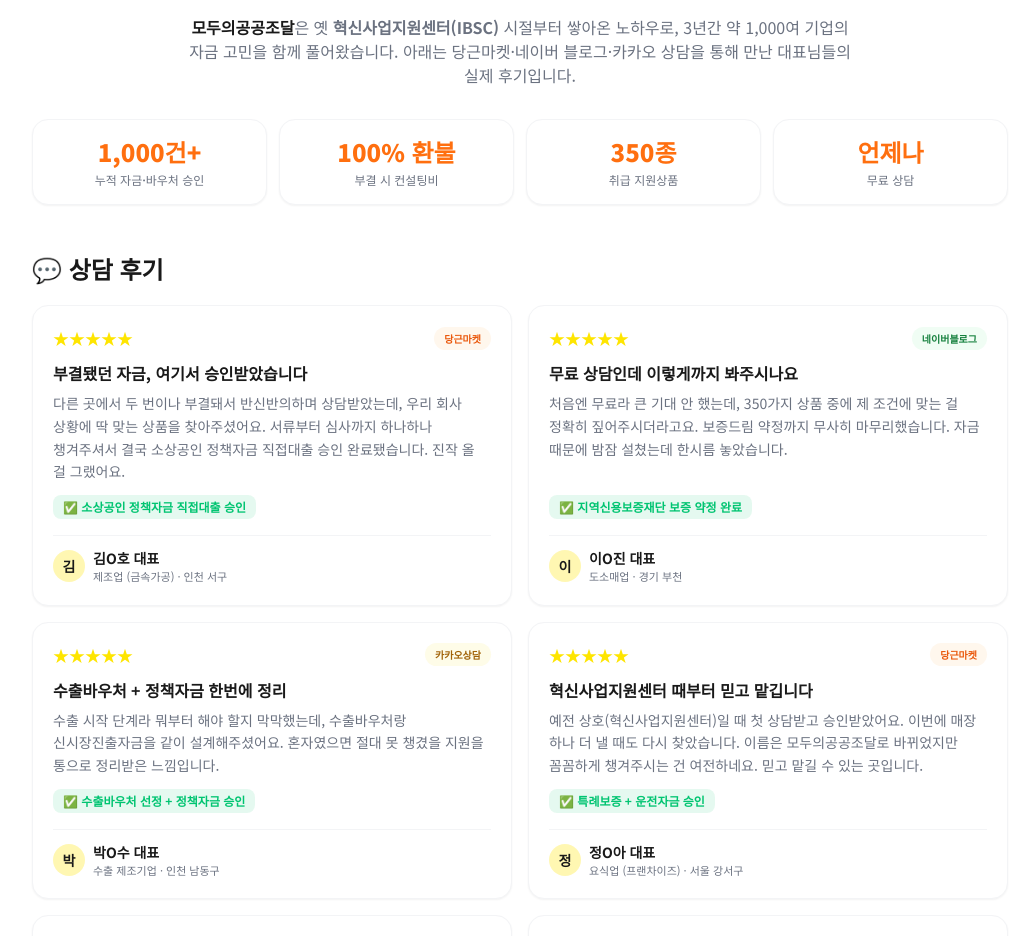
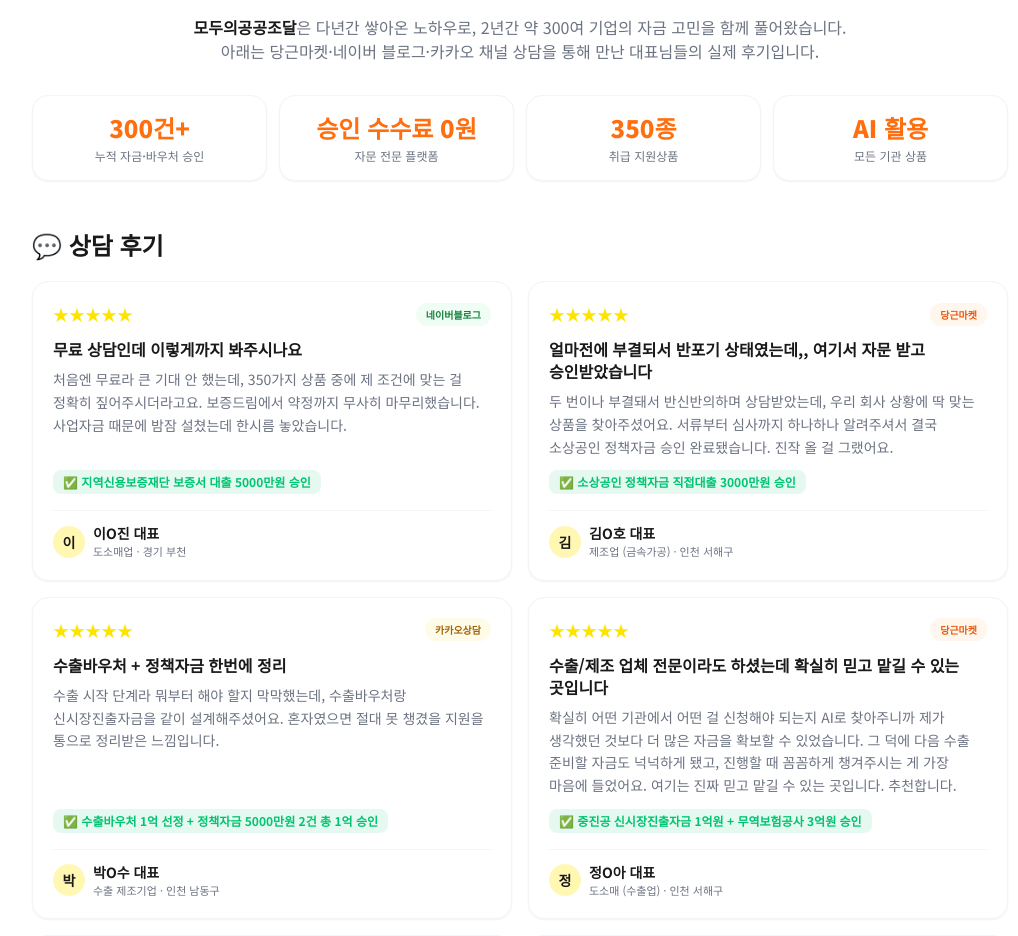
Before and after one commit to ppfa26/PPFA26, a Next.js app: page /community in a window 1280 px wide. Shown: the part 194-1130 px from the top of the page, without its empty margins (120-1138 px from the left). Built offline with nearby package versions, Linux system fonts and the light colour scheme; no server answers; a web font is replaced by a local one.

Commit message:
후기 페이지 수정: 히어로 문구(2년/300여 기업/카카오 채널), 통계 배너(300건+/승인수수료 0원/AI 활용), 후기 6건 원문 교체 및 승인금액 반영

```diff
--- a/src/app/community/page.tsx
+++ b/src/app/community/page.tsx
@@ -24,24 +24,24 @@ type Review = {
 
 const REVIEWS: Review[] = [
   {
-    name: "김O호 대표",
-    business: "제조업 (금속가공)",
-    region: "인천 서구",
-    channel: "당근마켓",
-    rating: 5,
-    title: "부결됐던 자금, 여기서 승인받았습니다",
-    body: "다른 곳에서 두 번이나 부결돼서 반신반의하며 상담받았는데, 우리 회사 상황에 딱 맞는 상품을 찾아주셨어요. 서류부터 심사까지 하나하나 챙겨주셔서 결국 소상공인 정책자금 직접대출 승인 완료됐습니다. 진작 올 걸 그랬어요.",
-    result: "소상공인 정책자금 직접대출 승인",
-  },
-  {
     name: "이O진 대표",
     business: "도소매업",
     region: "경기 부천",
     channel: "네이버블로그",
     rating: 5,
     title: "무료 상담인데 이렇게까지 봐주시나요",
-    body: "처음엔 무료라 큰 기대 안 했는데, 350가지 상품 중에 제 조건에 맞는 걸 정확히 짚어주시더라고요. 보증드림 약정까지 무사히 마무리했습니다. 자금 때문에 밤잠 설쳤는데 한시름 놓았습니다.",
-    result: "지역신용보증재단 보증 약정 완료",
+    body: "처음엔 무료라 큰 기대 안 했는데, 350가지 상품 중에 제 조건에 맞는 걸 정확히 짚어주시더라고요. 보증드림에서 약정까지 무사히 마무리했습니다. 사업자금 때문에 밤잠 설쳤는데 한시름 놓았습니다.",
+    result: "지역신용보증재단 보증서 대출 5000만원 승인",
+  },
+  {
+    name: "김O호 대표",
+    business: "제조업 (금속가공)",
+    region: "인천 서해구",
+    channel: "당근마켓",
+    rating: 5,
+    title: "얼마전에 부결되서 반포기 상태였는데,, 여기서 자문 받고 승인받았습니다",
+    body: "두 번이나 부결돼서 반신반의하며 상담받았는데, 우리 회사 상황에 딱 맞는 상품을 찾아주셨어요. 서류부터 심사까지 하나하나 알려주셔서 결국 소상공인 정책자금 승인 완료됐습니다. 진작 올 걸 그랬어요.",
+    result: "소상공인 정책자금 직접대출 3000만원 승인",
   },
   {
     name: "박O수 대표",
@@ -51,17 +51,17 @@ const REVIEWS: Review[] = [
     rating: 5,
     title: "수출바우처 + 정책자금 한번에 정리",
     body: "수출 시작 단계라 뭐부터 해야 할지 막막했는데, 수출바우처랑 신시장진출자금을 같이 설계해주셨어요. 혼자였으면 절대 못 챙겼을 지원을 통으로 정리받은 느낌입니다.",
-    result: "수출바우처 선정 + 정책자금 승인",
+    result: "수출바우처 1억 선정 + 정책자금 5000만원 2건 총 1억 승인",
   },
   {
     name: "정O아 대표",
-    business: "요식업 (프랜차이즈)",
-    region: "서울 강서구",
+    business: "도소매 (수출업)",
+    region: "인천 서해구",
     channel: "당근마켓",
     rating: 5,
-    title: "혁신사업지원센터 때부터 믿고 맡깁니다",
-    body: "예전 상호(혁신사업지원센터)일 때 첫 상담받고 승인받았어요. 이번에 매장 하나 더 낼 때도 다시 찾았습니다. 이름은 모두의공공조달로 바뀌었지만 꼼꼼하게 챙겨주시는 건 여전하네요. 믿고 맡길 수 있는 곳입니다.",
-    result: "특례보증 + 운전자금 승인",
+    title: "수출/제조 업체 전문이라도 하셨는데 확실히 믿고 맡길 수 있는 곳입니다",
+    body: "확실히 어떤 기관에서 어떤 걸 신청해야 되는지 AI로 찾아주니까 제가 생각했던 것보다 더 많은 자금을 확보할 수 있었습니다. 그 덕에 다음 수출 준비할 자금도 넉넉하게 됐고, 진행할 때 꼼꼼하게 챙겨주시는 게 가장 마음에 들었어요. 여기는 진짜 믿고 맡길 수 있는 곳입니다. 추천합니다.",
+    result: "중진공 신시장진출자금 1억원 + 무역보험공사 3억원 승인",
   },
   {
     name: "최O민 대표",
@@ -71,7 +71,7 @@ const REVIEWS: Review[] = [
     rating: 5,
     title: "창업 초기 자금, 혁신창업사업화자금으로",
     body: "기술은 있는데 담보가 없어서 은행은 다 막혀 있었어요. 혁신창업사업화자금이라는 게 있는 줄도 몰랐는데 정확히 안내해주셨고, 결국 승인받았습니다. 스타트업 대표님들께 꼭 추천드려요.",
-    result: "중진공 혁신창업사업화자금 승인",
+    result: "중진공 혁신창업사업화자금 1억 승인",
   },
   {
     name: "한O경 대표",
@@ -80,16 +80,16 @@ const REVIEWS: Review[] = [
     channel: "카카오상담",
     rating: 5,
     title: "전화 한 통으로 시작했는데",
-    body: "대표번호로 전화 한 통 드린 게 시작이었는데, 우리 회사 등급이랑 상황 다 검토해서 가능한 자금을 쭉 정리해주셨어요. 부담 없이 상담받은 게 실제 지급 완료로 이어졌습니다. 감사합니다.",
-    result: "정책자금 지급 완료",
+    body: "대표번호로 전화 한 통 드린 게 시작이었는데, 우리 회사 등급이랑 상황 다 검토해서 가능한 자금을 쭉 정리해주셨어요. 부담 없이 상담받았는데 그대로 해보니까 승인이 정말 되네요. 정말 감사합니다.",
+    result: "중진공 1억 + 기술보증기금 1억 총 2억 승인",
   },
 ];
 
 const STATS = [
-  { label: "누적 자금·바우처 승인", value: "1,000건+" },
-  { label: "부결 시 컨설팅비", value: "100% 환불" },
+  { label: "누적 자금·바우처 승인", value: "300건+" },
+  { label: "자문 전문 플랫폼", value: "승인 수수료 0원" },
   { label: "취급 지원상품", value: "350종" },
-  { label: "무료 상담", value: "언제나" },
+  { label: "모든 기관 상품", value: "AI 활용" },
 ];
 
 function Stars({ n }: { n: number }) {
@@ -123,9 +123,9 @@ export default function Page() {
           </h1>
           <p className="mx-auto mt-4 max-w-2xl break-keep text-sm leading-relaxed text-brand-gray sm:text-base">
             <span className="font-semibold text-brand-dark">모두의공공조달</span>
-            은 옛 <span className="font-semibold">혁신사업지원센터(IBSC)</span> 시절부터
-            쌓아온 노하우로, 3년간 약 1,000여 기업의 자금 고민을 함께 풀어왔습니다.
-            아래는 당근마켓·네이버 블로그·카카오 상담을 통해 만난 대표님들의 실제 후기입니다.
+            은 다년간 쌓아온 노하우로, 2년간 약 300여 기업의 자금 고민을 함께
+            풀어왔습니다. 아래는 당근마켓·네이버 블로그·카카오 채널 상담을 통해 만난
+            대표님들의 실제 후기입니다.
           </p>
         </section>
 
```
